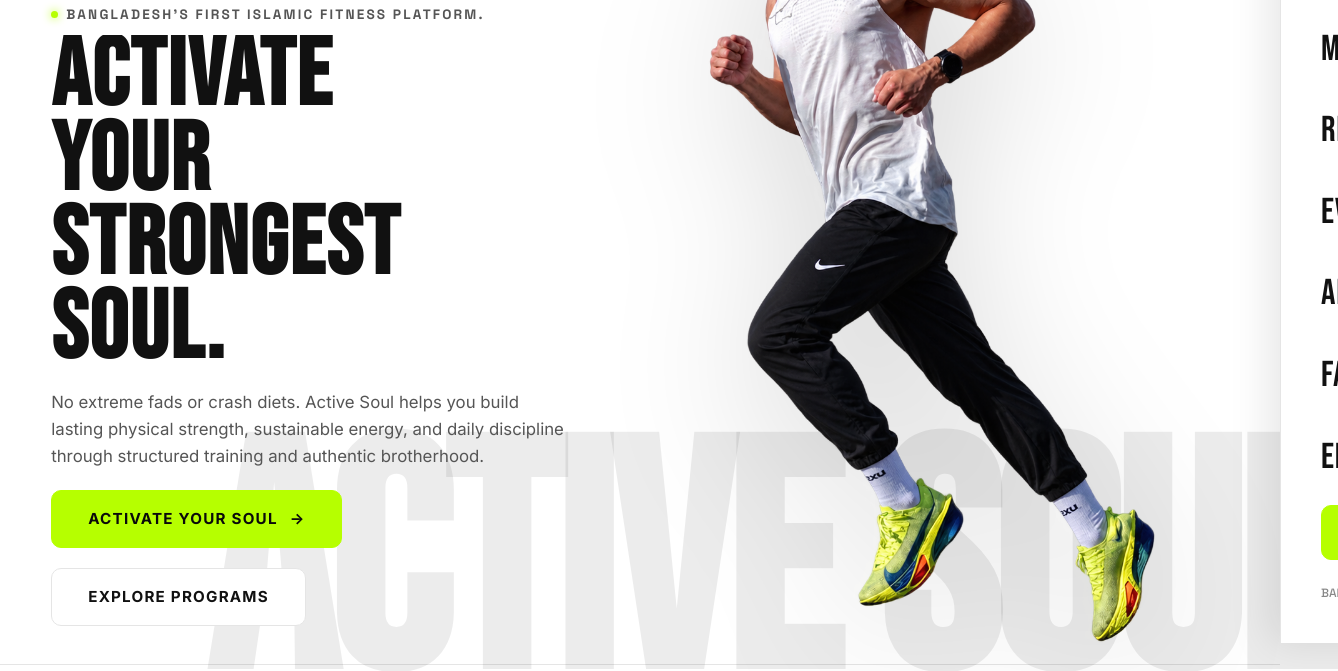
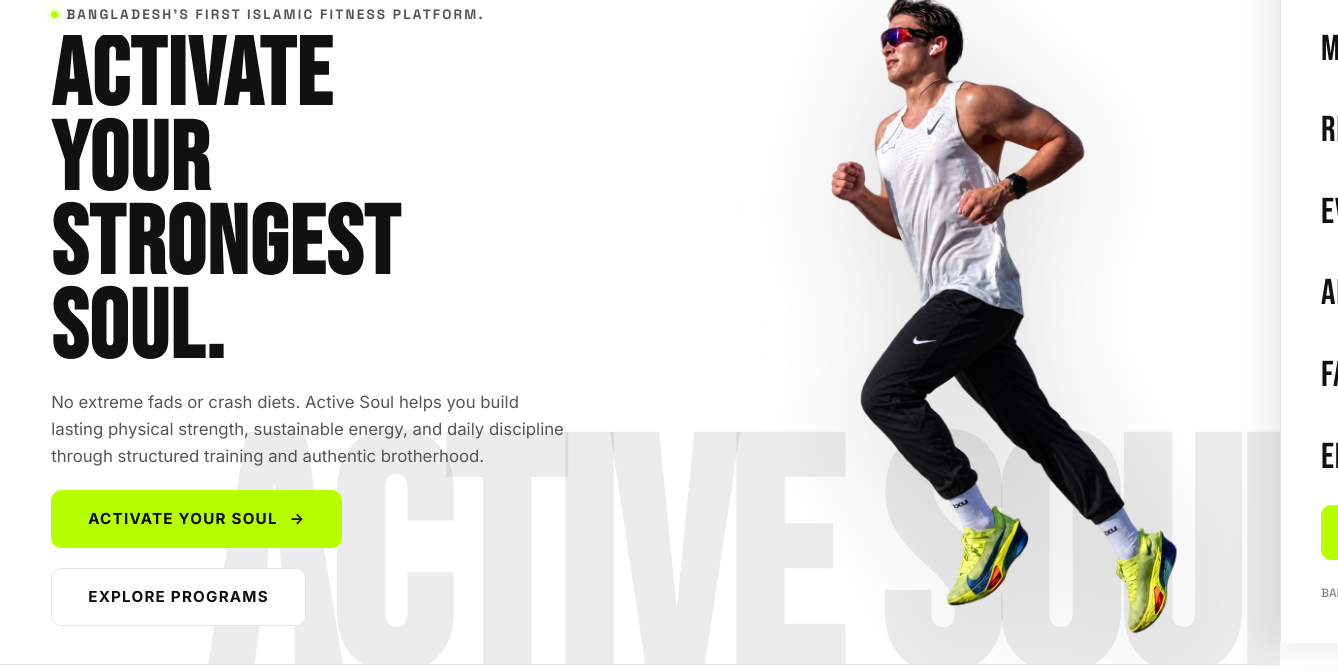
Before and after one commit to abunayem04/Active-Soul, a plain HTML site: page index.html in a window 1280 px wide. Shown: the part 157-828 px from the top of the page, 1338 px wide, since content can reach past the window. Drawn offline with Linux system fonts and the light colour scheme.

Commit message:
fix(hero): restore full runner head visibility and anchor athlete visual within hero boundary

```diff
--- a/css/style.css
+++ b/css/style.css
@@ -575,7 +575,7 @@ ul, ol {
   padding-top: 0.5rem;
   padding-bottom: 0;
   position: relative;
-  overflow: visible;
+  overflow: hidden;
   background-color: var(--bg-main);
   min-height: calc(100vh - 90px);
   min-height: calc(100dvh - 90px);
@@ -719,7 +719,7 @@ ul, ol {
   animation: pulseGlow 2s infinite;
 }
 
-/* Hero Visual (Colossal Dominant Runner Overlapping Navbar) */
+/* Hero Visual (Colossal Dominant Runner) */
 .hero-visual-col {
   position: relative;
   display: flex;
@@ -728,7 +728,7 @@ ul, ol {
   height: 100%;
   min-height: 0;
   align-self: stretch;
-  z-index: 102;
+  z-index: 2;
 }
 
 .hero-runner-wrapper {
@@ -741,22 +741,21 @@ ul, ol {
   opacity: 0;
   transform: translateX(40px);
   animation: heroRunnerEnter 1.2s var(--ease-cinematic) 0.3s forwards;
-  margin-bottom: -10px;
-  z-index: 102;
-  margin-top: -65px;
+  margin-bottom: 0;
+  margin-top: 0;
 }
 
 .hero-runner-img {
   width: auto;
-  max-width: 130%;
-  height: clamp(660px, 94vh, 1050px);
+  max-width: 100%;
+  height: clamp(520px, 84vh, 880px);
+  max-height: calc(100vh - 100px);
+  max-height: calc(100dvh - 100px);
   object-fit: contain;
   object-position: bottom right;
-  filter: drop-shadow(0 30px 65px rgba(0, 0, 0, 0.16));
+  filter: drop-shadow(0 25px 60px rgba(0, 0, 0, 0.15));
   user-select: none;
   pointer-events: none;
-  transform: scale(1.15);
-  transform-origin: bottom right;
 }
 
 /* Hero Background Watermark Typography (Spanning Behind Athlete in Lower Half) */
```
